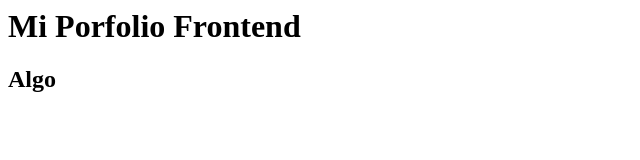
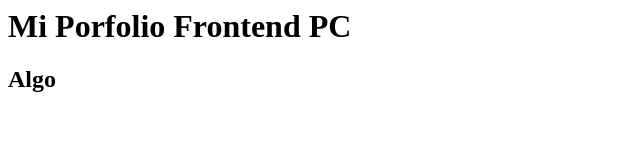
Before and after one commit to JaviRicarteDev/PortfolioFrontend, a plain HTML site: page index.html in a window 1280 px wide. Shown: the full height of the page, 0-640 px from the left. Drawn offline with Linux system fonts and the light colour scheme.

Commit message:
Tercer Commit

```diff
--- a/index.html
+++ b/index.html
@@ -1,2 +1,2 @@
-<h1>Mi Porfolio Frontend</h1>
+<h1>Mi Porfolio Frontend PC</h1>
 <h2>Algo</h2>
```
Also changed, not shown: login.html (added, +1 -0 lines).
